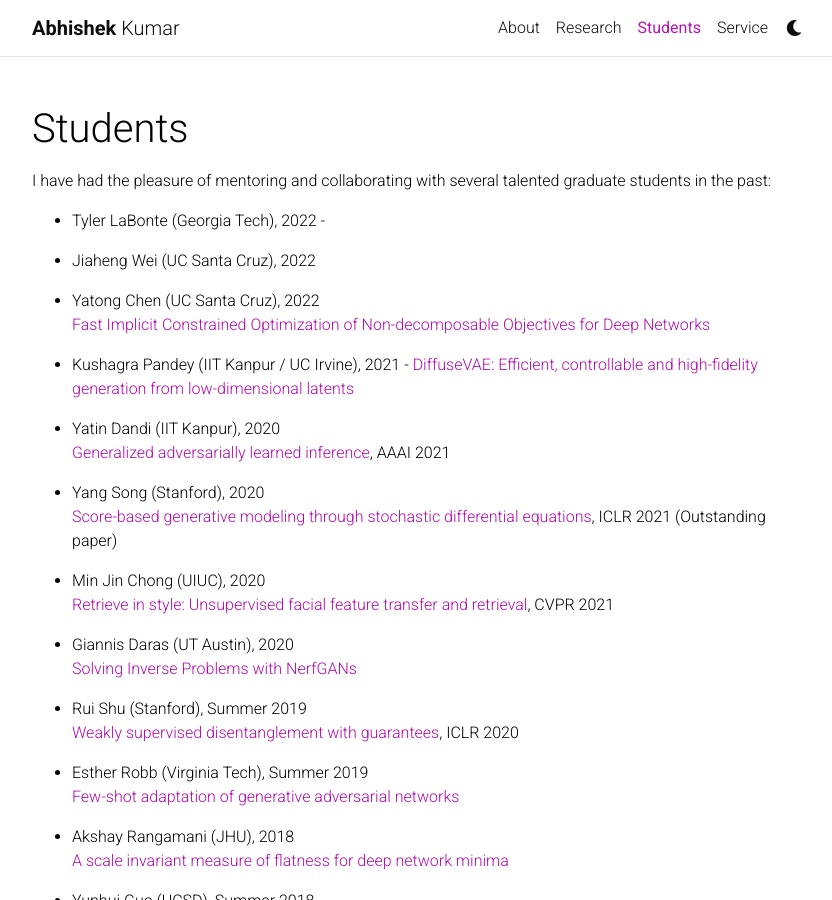
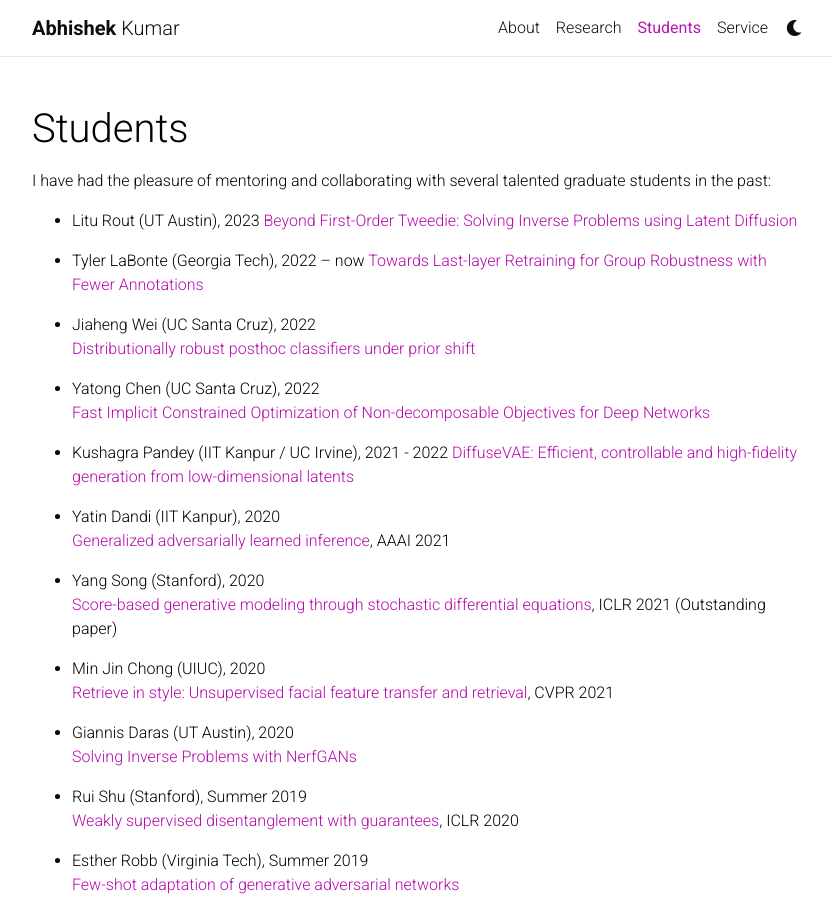
Before and after one commit to abhishekk-ml/abhishekk-ml.github.io, a Jekyll site: the page built from _pages/students.md, in a window 1280 px wide and 900 px high. Shown: the whole window, without its empty margins (223-1055 px from the left). Built offline with Jekyll 4.4.1, drawn with Linux system fonts in a browser that asks for light colours; comment, search, counter and statistics services are not loaded; a style sheet for code colours, icons or effects is not loaded.

Commit message:
updated info

```diff
--- a/_bibliography/papers.bib
+++ b/_bibliography/papers.bib
@@ -67,8 +67,10 @@
   abbr={ICLR},
   title={Distributionally robust posthoc classifiers under prior shift},
   author={Wei, Jiaheng and Narasimhan, Harikrishna and Amid, Ehsan and Chu, Vincent and Liu, Yang and Kumar, Abhishek},
-  booktitle={International Conference on Learning Representations (ICLR) (to appear)},
+  booktitle={International Conference on Learning Representations (ICLR)},
   topic={Distribution or task shift},
+  arxiv={2309.08825},
+  pdf={https://openreview.net/pdf?id=3KUfbI9_DQE},
   year={2023}
 }
 
@@ -267,6 +269,7 @@
   author={Kumar, Abhishek and Sattigeri, Prasanna and Balakrishnan, Avinash},
   booktitle={International Conference on Learning Representations (ICLR)},
   pdf={https://openreview.net/pdf?id=H1kG7GZAW},
+  arxiv={1711.00848},
   topic={Generative models},
   year={2018}
 }
--- a/_pages/students.md
+++ b/_pages/students.md
@@ -10,14 +10,19 @@ nav_order: 2
 I have had the pleasure of mentoring and collaborating with several talented graduate students in the past:
 
 
-- Tyler LaBonte (Georgia Tech), 2022 -
+- Litu Rout (UT Austin), 2023
+[Beyond First-Order Tweedie: Solving Inverse Problems using Latent Diffusion](https://arxiv.org/abs/2312.00852)
+
+- Tyler LaBonte (Georgia Tech), 2022 -- now
+[Towards Last-layer Retraining for Group Robustness with Fewer Annotations](https://arxiv.org/abs/2309.08534)
 
 - Jiaheng Wei (UC Santa Cruz), 2022
+[Distributionally robust posthoc classifiers under prior shift](https://arxiv.org/abs/2309.08825)
 
 - Yatong Chen (UC Santa Cruz), 2022
 [Fast Implicit Constrained Optimization of Non-decomposable Objectives for Deep Networks](https://openreview.net/forum?id=u8kFmPafOc)
 
-- Kushagra Pandey (IIT Kanpur / UC Irvine), 2021 -
+- Kushagra Pandey (IIT Kanpur / UC Irvine), 2021 - 2022
 [DiffuseVAE: Efficient, controllable and high-fidelity generation from low-dimensional latents](http://arxiv.org/abs/2201.00308)
 
 - Yatin Dandi (IIT Kanpur), 2020
```
Also changed, not shown: _pages/service.md (+4 -1 lines).
